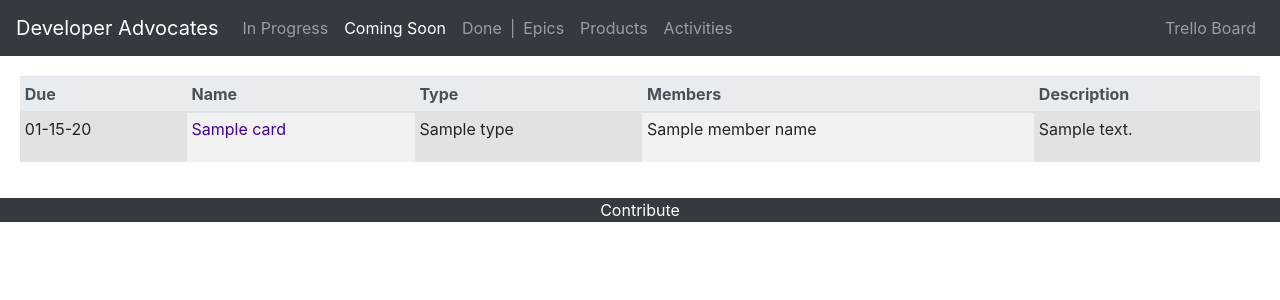
After one commit to jdob/da-dashboard, a Flask app: template dashboard/templates/soon.html in a window 1280 px wide. The commit adds this page. Shown: the top 300 px of the page. Run offline with Flask 2, Linux system fonts and the light colour scheme; the template is opened without the code that fills it: most values are stand-ins (such as "Sample title", 1, 10 or a date in 2020); some libraries are stand-ins or nearby versions.

Commit message:
Added Coming Soon view

```diff
--- a/dashboard/templates/_base.html
+++ b/dashboard/templates/_base.html
@@ -11,6 +11,9 @@
     <ul class="navbar-nav">
       <li class="nav-item">
         <a class="nav-link {% block inprogress %}{% endblock %}" href="/">In Progress</a>
+      </li>
+      <li class="nav-item">
+        <a class="nav-link {% block soon %}{% endblock %}" href="/soon">Coming Soon</a>
       </li>
       <li class="nav-item">
         <a class="nav-link {% block done %}{% endblock %}" href="/done">Done</a>
--- /dev/null
+++ b/dashboard/templates/soon.html
@@ -0,0 +1,34 @@
+{% extends '_base.html' %}
+
+{% block title %}Coming Soon{% endblock %}
+{% block soon %}active{% endblock %}
+
+{% block content %}
+<table class="table table-sm table-striped">
+    <colgroup>
+        <col class="highlight">
+        <col>
+        <col class="highlight">
+        <col>
+        <col class="highlight">
+    </colgroup>
+    <thead class="thead-light">
+        <th>Due</th>
+        <th>Name</th>
+        <th>Type</th>
+        <th>Members</th>
+        <th>Description</th>
+    </thead>
+    <tbody>
+    {% for card in cards %}
+    <tr>
+        {{ render_due_date(card) }}
+        {{ render_name(card) }}
+        {{ render_type(card) }}
+        {{ render_members(card) }}
+        {{ render_description(card) }}
+    </tr>
+    {% endfor %}
+    </tbody>
+</table>
+{% endblock %}
```
Also changed, not shown: dashboard/data.py (+14 -0 lines), dashboard/routes.py (+7 -0 lines).
